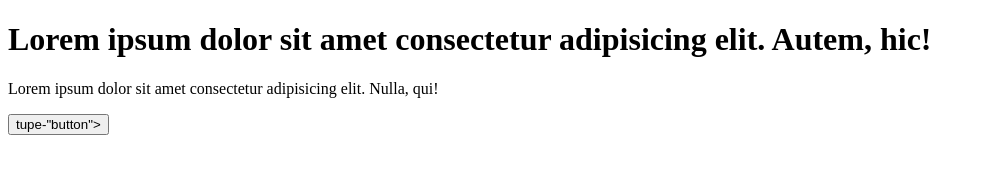
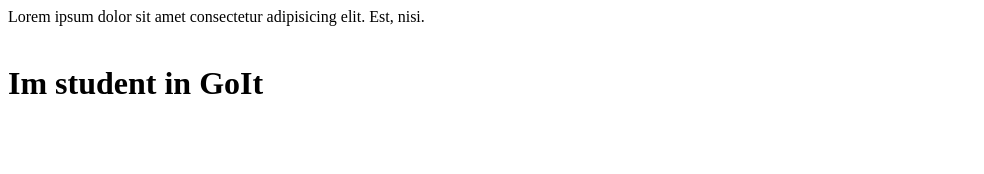
Before and after one commit to Iliya1986/goit-markup-hw-03, a plain HTML site: page index.html in a window 1280 px wide. Shown: the whole page, without its empty margins (0-984 px from the left). Drawn offline with Linux system fonts and the light colour scheme.

Commit message:
06.12.2022 home work 3

```diff
--- a/index.html
+++ b/index.html
@@ -6,10 +6,14 @@
     <meta name="viewport" content="width=device-width, initial-scale=1.0">
     <title>Document</title>
 </head>
+<main>
+    <section>Lorem ipsum dolor sit amet consectetur adipisicing elit. Est, nisi.
+        <div>
+            <img src="" alt="">
+        </div>
+    </section>
+</main>
 <body>
-    <h1>Lorem ipsum dolor sit amet consectetur adipisicing elit. Autem, hic!</h1>
-<p>Lorem ipsum dolor sit amet consectetur adipisicing elit. Nulla, qui!</p>
-
-<button>tupe-"button"></button>
+   <h1>Im student in GoIt</h1>
 </body>
 </html>
```
Also changed, not shown: 1 other file.
